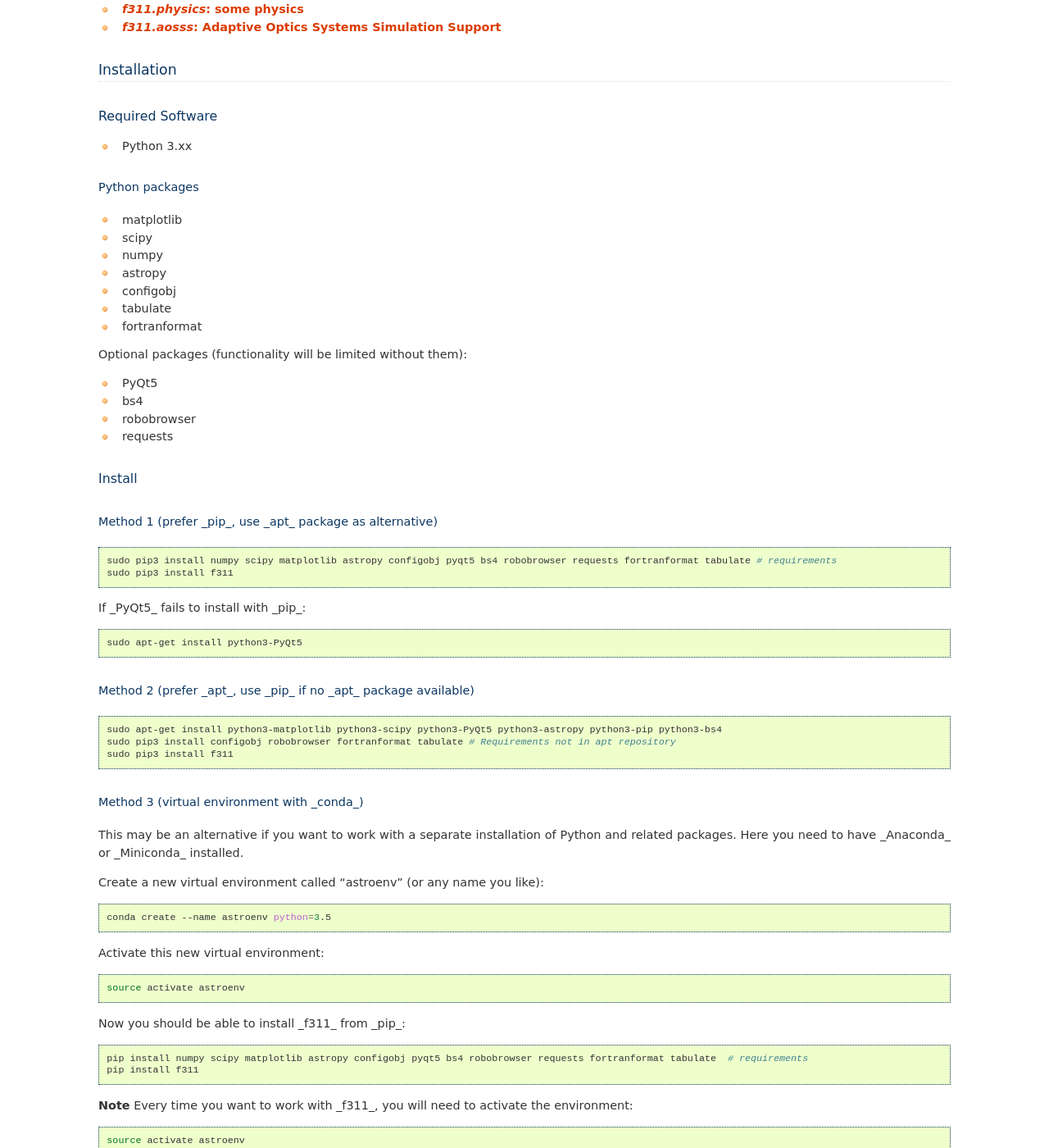
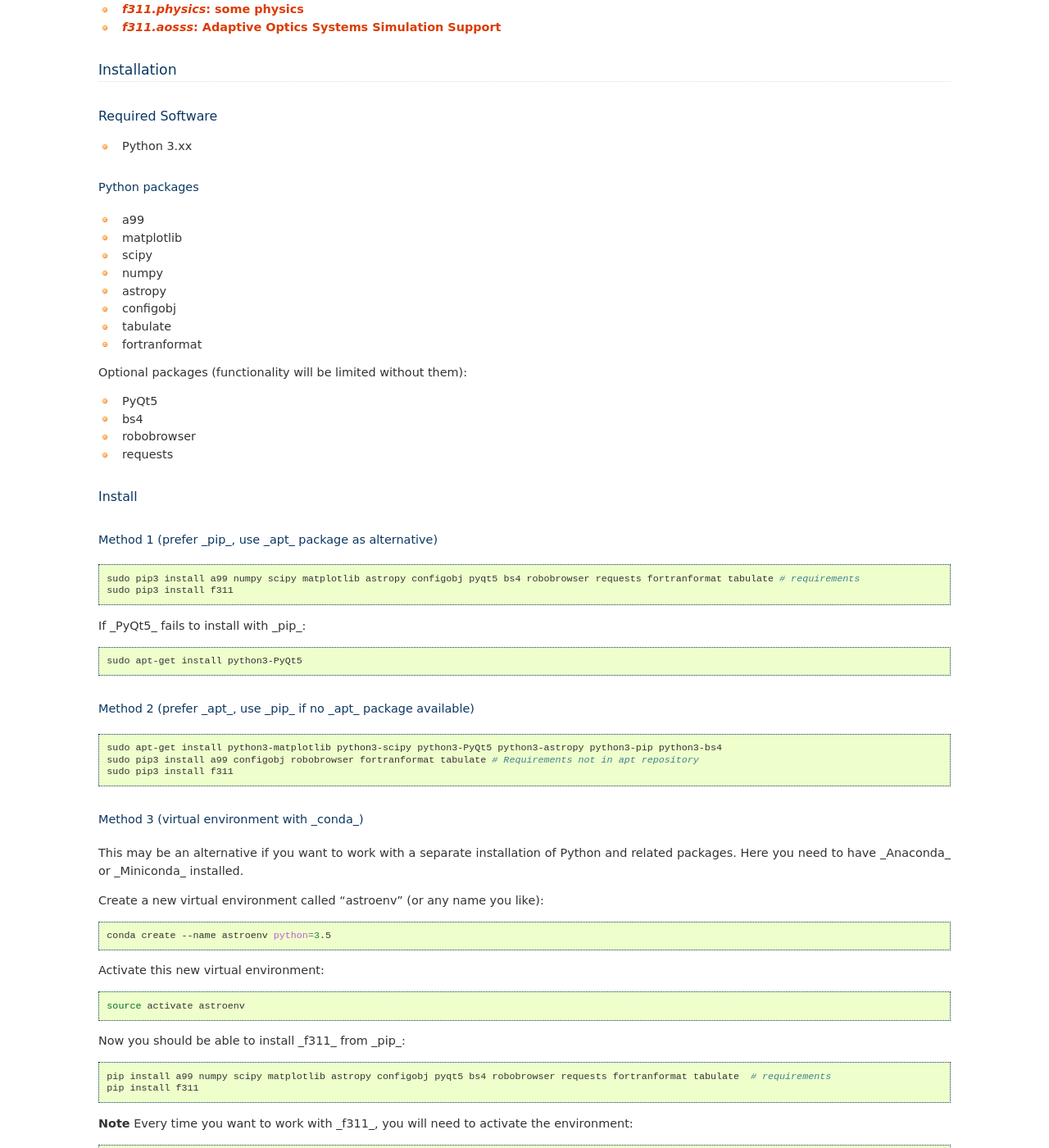
Before and after one commit to trevisanj/f311, a Sphinx documentation site: the page built from docs/source/index.rst, in a window 1280 px wide and 1400 px high, scrolled down 515 px. Shown: the whole window at 82% size. Built offline with Sphinx 7.4.7, drawn with Linux system fonts in a browser that asks for light colours; pages that are not in the unit, such as notebooks, are missing from menus.

Commit message:
somedocs

```diff
--- a/docs/source/index.rst
+++ b/docs/source/index.rst
@@ -38,6 +38,7 @@
 
 Python packages
 ^^^^^^^^^^^^^^^
+- a99
 - matplotlib
 - scipy
 - numpy
@@ -61,7 +62,7 @@
 
 .. code:: shell
 
-   sudo pip3 install numpy scipy matplotlib astropy configobj pyqt5 bs4 robobrowser requests fortranformat tabulate # requirements
+   sudo pip3 install a99 numpy scipy matplotlib astropy configobj pyqt5 bs4 robobrowser requests fortranformat tabulate # requirements
    sudo pip3 install f311
 
 
@@ -77,7 +78,7 @@
 .. code:: shell
 
    sudo apt-get install python3-matplotlib python3-scipy python3-PyQt5 python3-astropy python3-pip python3-bs4
-   sudo pip3 install configobj robobrowser fortranformat tabulate # Requirements not in apt repository
+   sudo pip3 install a99 configobj robobrowser fortranformat tabulate # Requirements not in apt repository
    sudo pip3 install f311
 
 Method 3 (virtual environment with _conda_)
@@ -102,7 +103,7 @@
 
 .. code:: shell
 
-   pip install numpy scipy matplotlib astropy configobj pyqt5 bs4 robobrowser requests fortranformat tabulate  # requirements
+   pip install a99 numpy scipy matplotlib astropy configobj pyqt5 bs4 robobrowser requests fortranformat tabulate  # requirements
    pip install f311
 
 **Note** Every time you want to work with _f311_, you will need to activate the environment:
```
